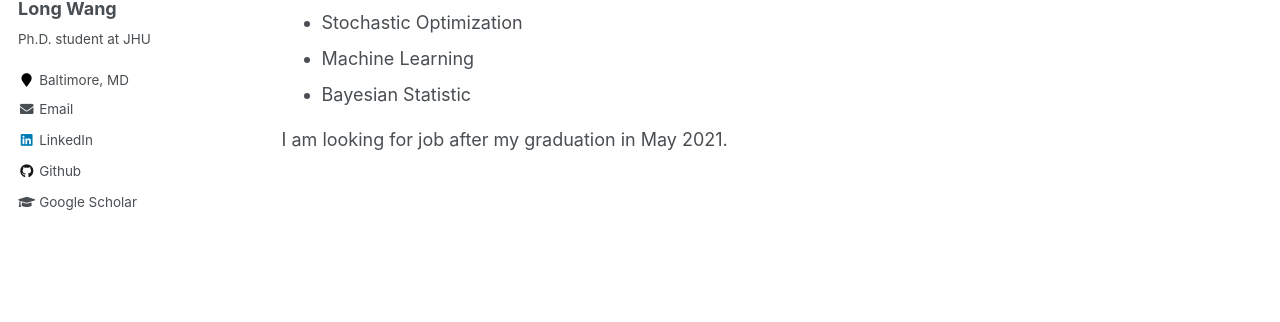
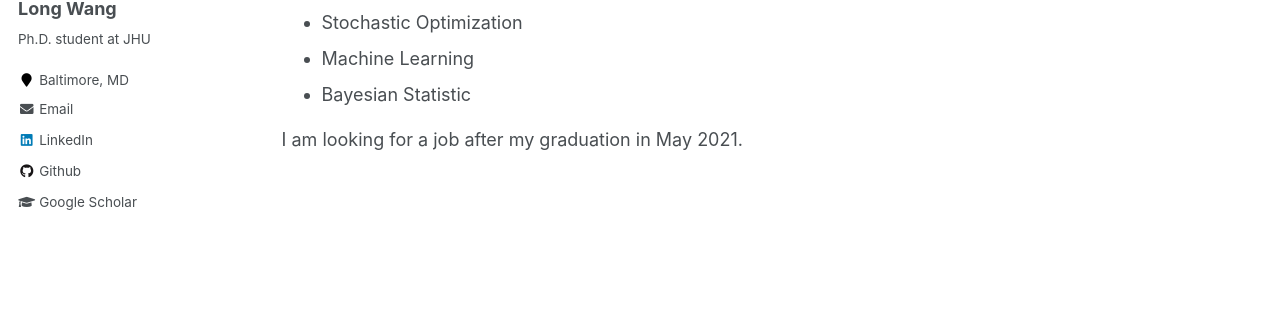
Before and after one commit to longwang-jhu/longwang-jhu.github.io, a Jekyll site: the page built from _pages/about.md, in a window 1280 px wide. Shown: the part 390-712 px from the top of the page. Built offline with Jekyll 4.4.1, drawn with Linux system fonts in a browser that asks for light colours.

Commit message:
update footer

```diff
--- a/_includes/footer.html
+++ b/_includes/footer.html
@@ -1,5 +1,6 @@
+<!---
 {% include base_path %}
-
+--->
 <div class="page__footer-follow">
   <ul class="social-icons">
     {% if site.data.ui-text[site.locale].follow_label %}
--- a/_pages/about.md
+++ b/_pages/about.md
@@ -21,4 +21,4 @@ I am a Ph.D. student at Applied Mathematics and Statistics, Johns Hopkins Univer
     <li>Machine Learning</li>
     <li>Bayesian Statistic</li>
 </ul>
-I am looking for job after my graduation in May 2021.
+I am looking for a job after my graduation in May 2021.
```
